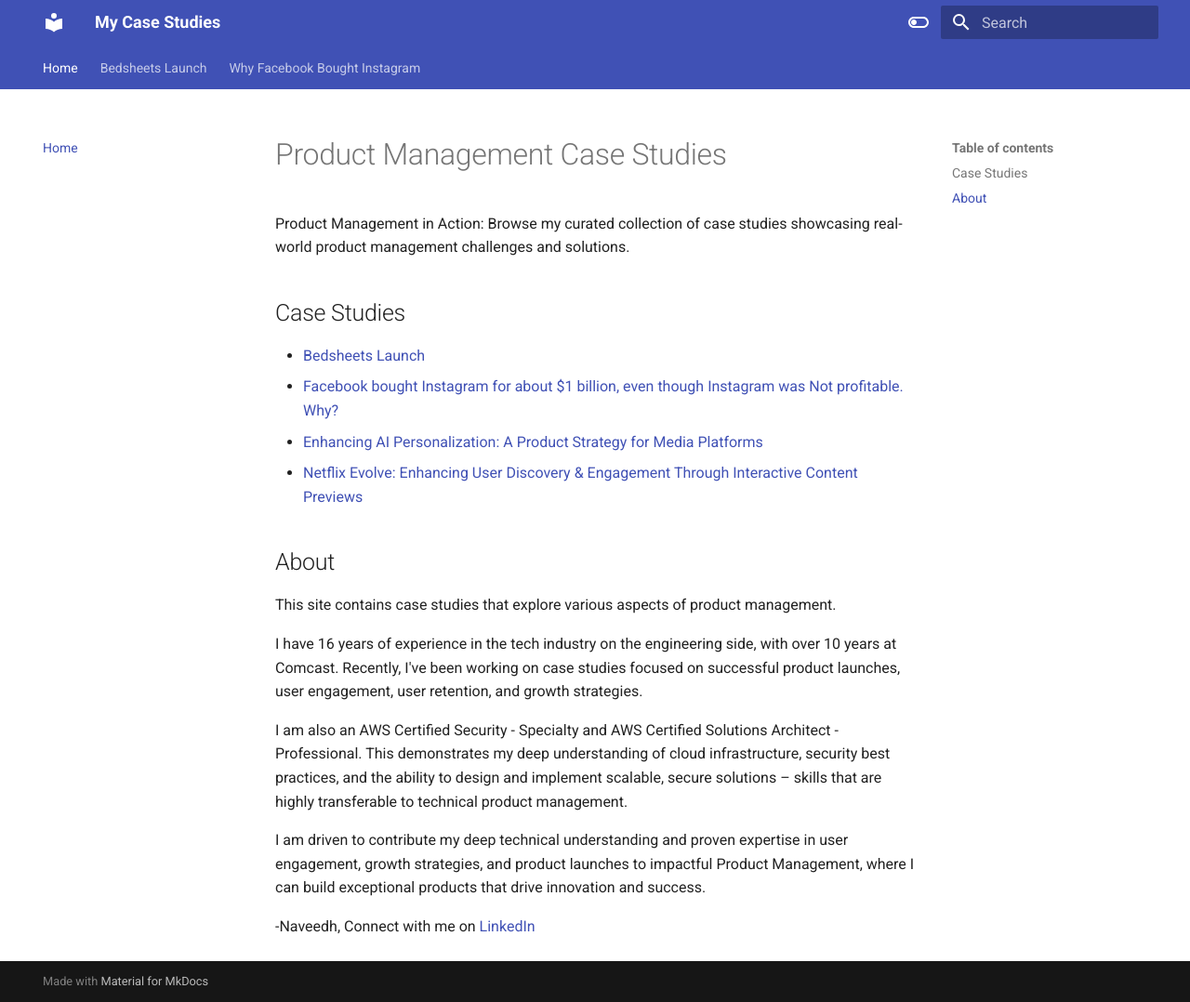
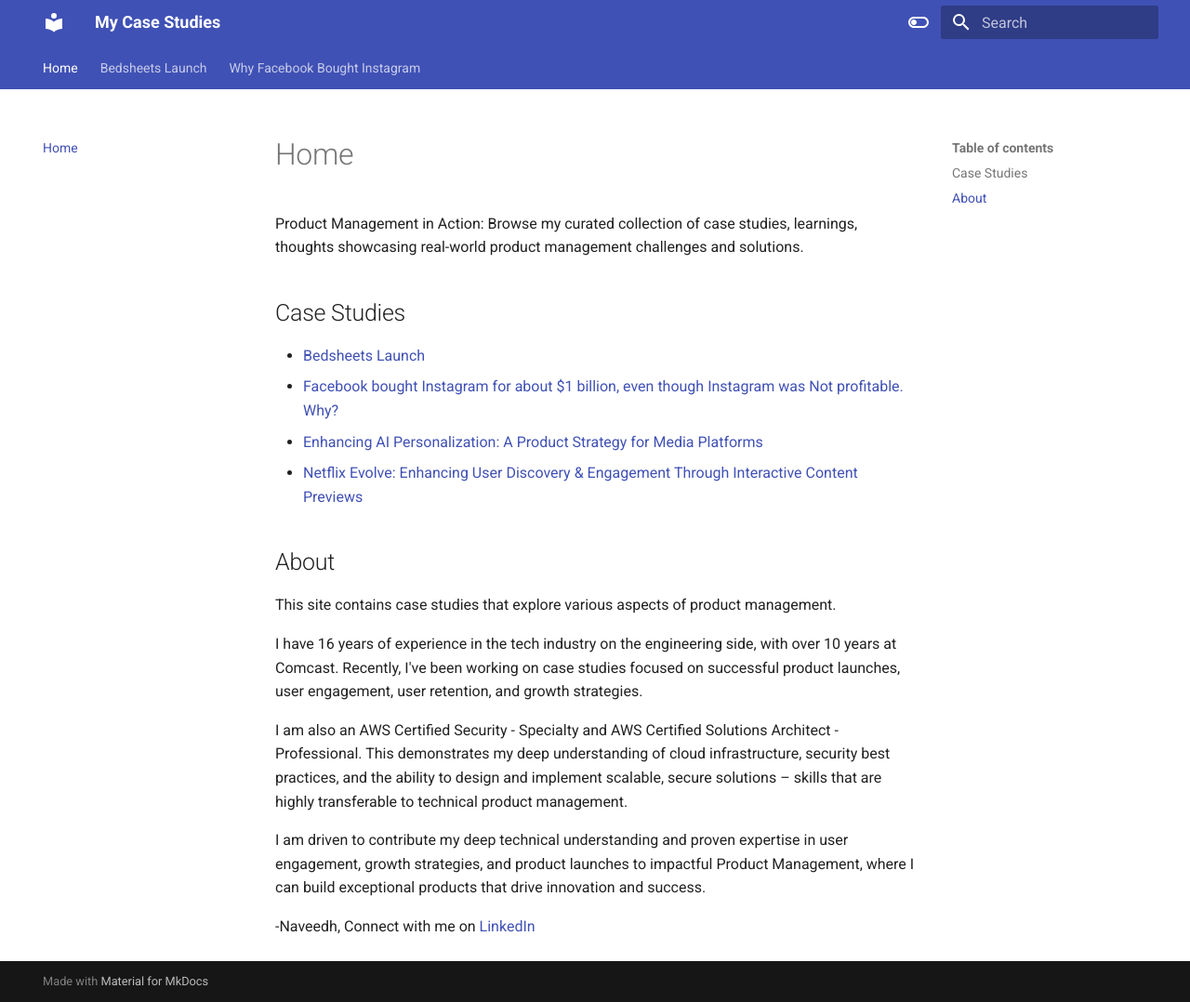
Before and after one commit to naveedhsk/ai-reliability-rag, an MkDocs documentation site: the page built from docs/index.md, in a window 1280 px wide and 1078 px high. Shown: the whole window at 93% size. Built offline with MkDocs 1.6.1 and Material for MkDocs 9.7.7, drawn with Linux system fonts in a browser that asks for light colours.

Commit message:
Update index.md

```diff
--- a/docs/index.md
+++ b/docs/index.md
@@ -1,6 +1,4 @@
-# Product Management Case Studies
-
-Product Management in Action: Browse my curated collection of case studies showcasing real-world product management challenges and solutions.
+Product Management in Action: Browse my curated collection of case studies, learnings, thoughts showcasing real-world product management challenges and solutions.
 
 ## Case Studies
 
```
